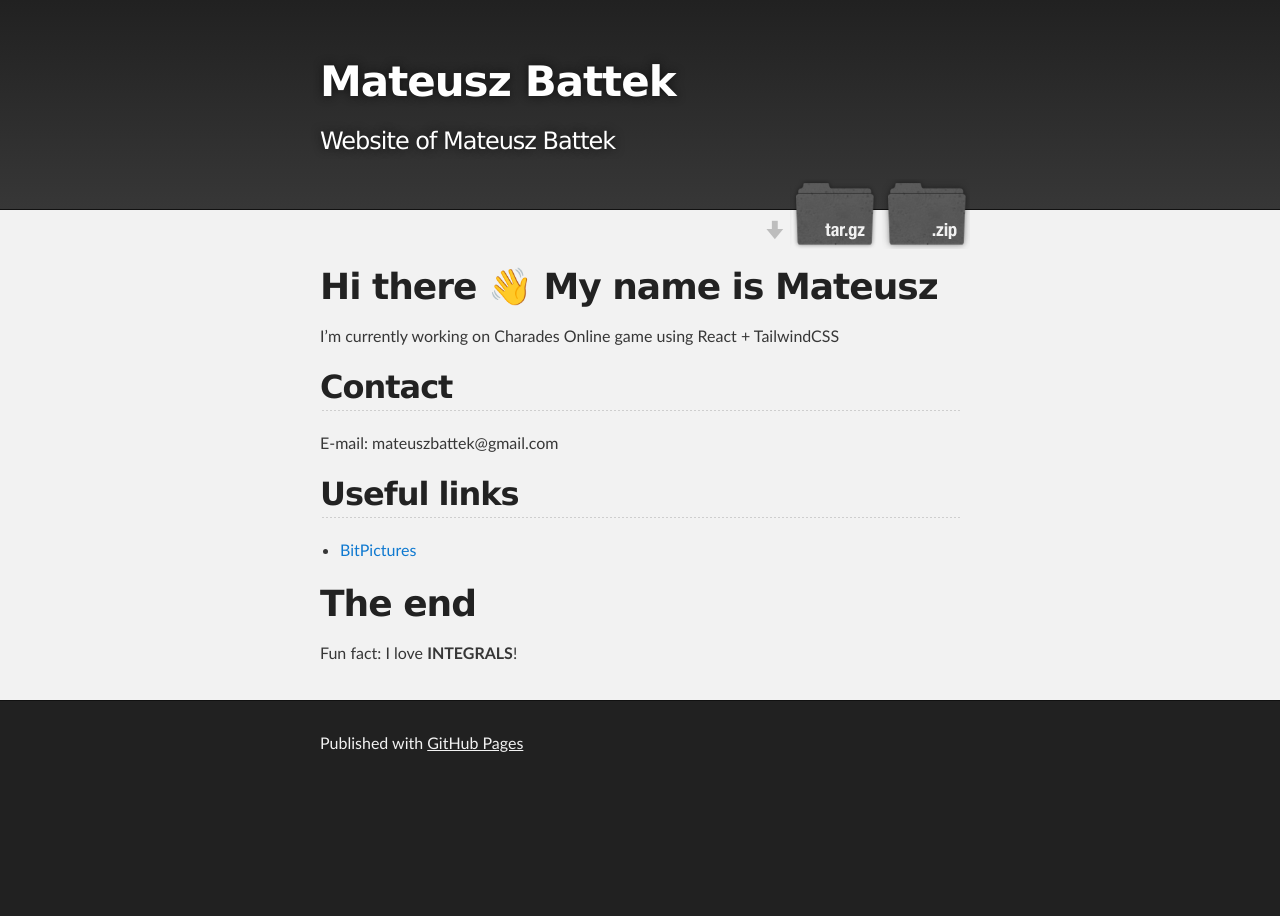
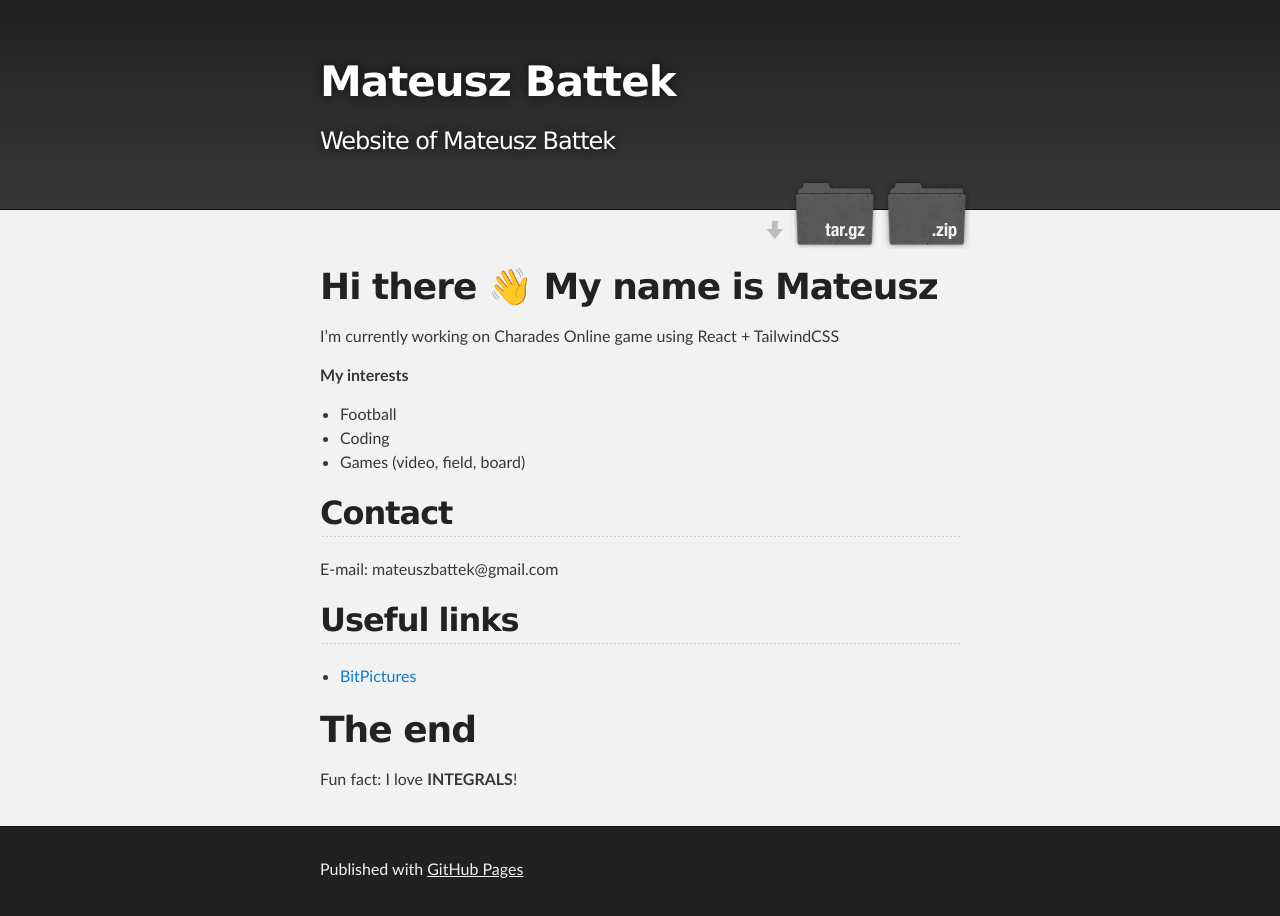
Before and after one commit to MateuszBattek/MateuszBattek.github.io, a Jekyll site: the page built from index.md, in a window 1280 px wide. Built offline with Jekyll 4.4.1, drawn with Linux system fonts in a browser that asks for light colours; our own code applies the rules of GitHub Pages for plain Markdown files.

Commit message:
modified content

```diff
--- a/index.md
+++ b/index.md
@@ -5,6 +5,12 @@ layout: default
 # Hi there 👋 My name is Mateusz
 
 I'm currently working on Charades Online game using React + TailwindCSS
+
+**My interests**
+
+- Football
+- Coding
+- Games (video, field, board)
 
 ## Contact
 
```
